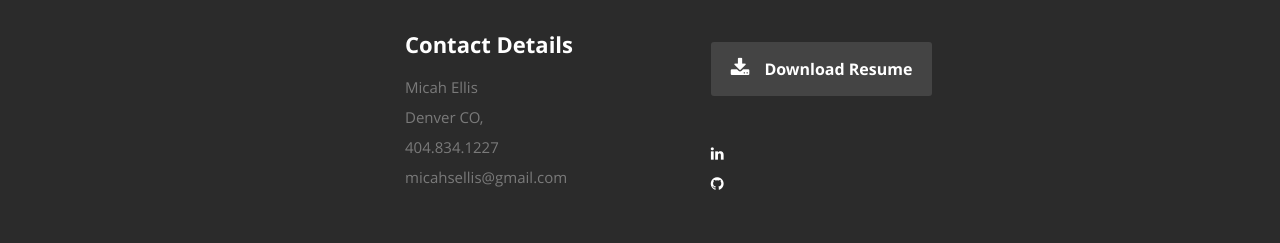
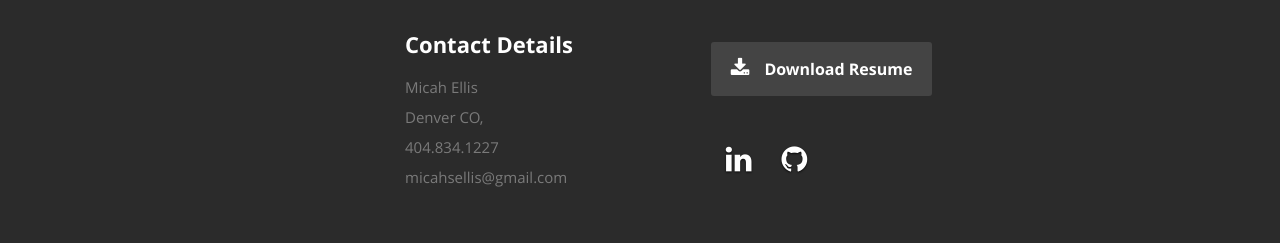
Before and after one commit to micahsellis/react-portfolio, a React (Create React App) app: page / in a window 1280 px wide. Shown: the part 1220-1463 px from the top of the page. Built offline with nearby package versions, Linux system fonts and the light colour scheme.

Commit message:
update CSS

```diff
--- a/public/css/layout.css
+++ b/public/css/layout.css
@@ -262,11 +262,32 @@ ul#nav li.current a { color: #F06000; }
    margin-right: 15px;
    font-size: 20px;
 }
+/* header social links */
+#about .social {
+   margin: 24px 0;
+   padding: 0;
+   font-size: 30px;
+   text-shadow: 0px 1px 2px rgba(0, 0, 0, .8);
+}
+
+#about .social li {
+   display: inline-block;
+   margin: 0 15px;
+   padding: 0;
+}
+
+#about .social li a {
+   color: #fff;
+}
+
+#about .social li a:hover {
+   color: #11ABB0;
+}
 
 
-/* ------------------------------------------------------------------ */
-/* d. Resume Section
-/* ------------------------------------------------------------------ */
+/* ------------------------------------------------------------------
+ d. Resume Section
+------------------------------------------------------------------ */
 
 #resume {
    background: #fff;
```
